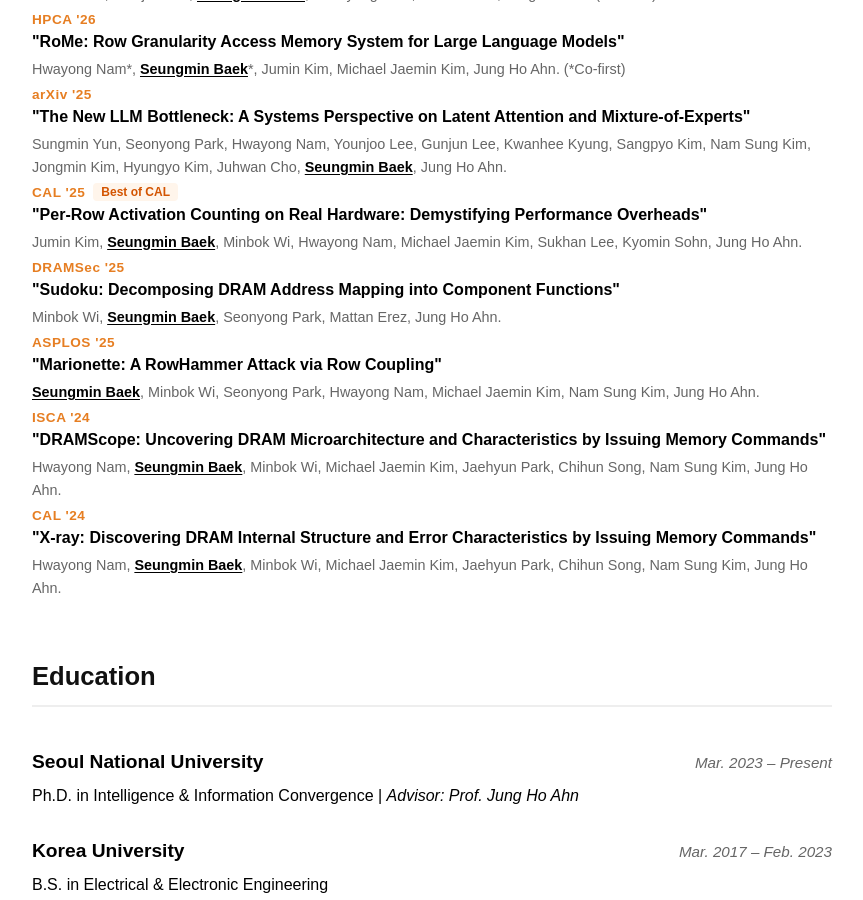
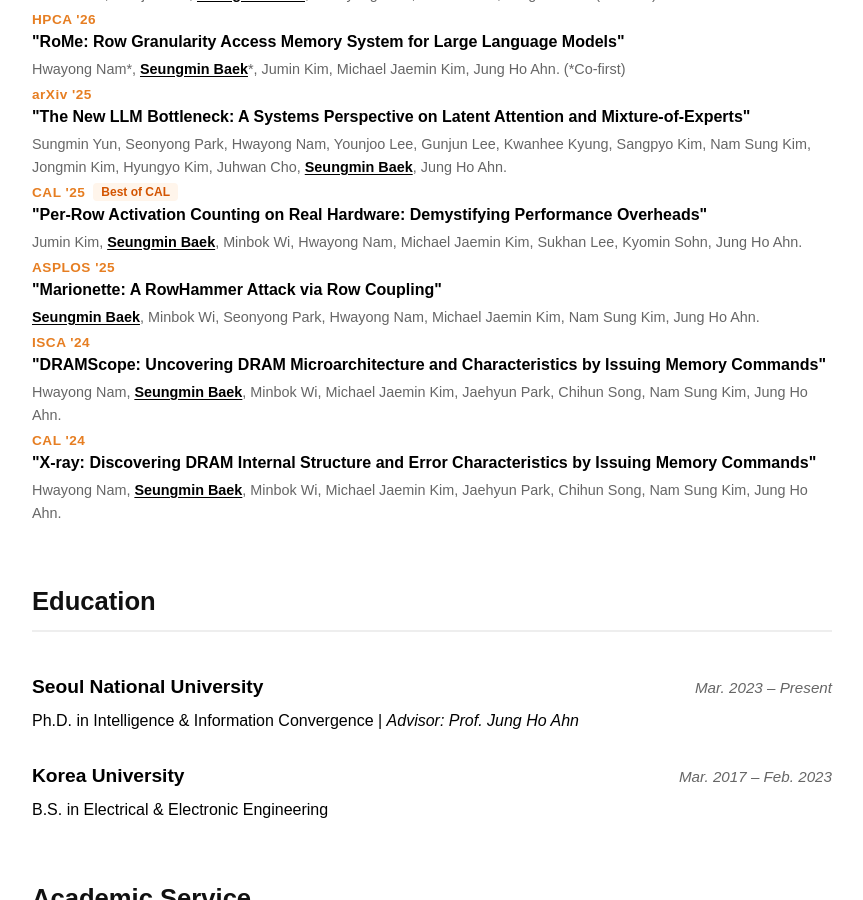
Before and after one commit to bsm1244/bsm1244.github.io, a Jekyll site: the page built from index.md, in a window 1280 px wide and 900 px high, scrolled down 1094 px. Shown: the whole window, without its empty margins (208-1071 px from the left). Built offline with Jekyll 4.4.1, drawn with Linux system fonts in a browser that asks for light colours.

Commit message:
exclude DRAMSec

```diff
--- a/index.md
+++ b/index.md
@@ -225,12 +225,6 @@ title: Seungmin Baek
 </div>
 
 <div class="pub-item">
-  <span class="pub-venue">DRAMSec '25</span>
-  <span class="pub-title">"Sudoku: Decomposing DRAM Address Mapping into Component Functions"</span>
-  <div class="pub-authors">Minbok Wi, <span class="me">Seungmin Baek</span>, Seonyong Park, Mattan Erez, Jung Ho Ahn.</div>
-</div>
-
-<div class="pub-item">
   <span class="pub-venue">ASPLOS '25</span>
   <span class="pub-title">"Marionette: A RowHammer Attack via Row Coupling"</span>
   <div class="pub-authors"><span class="me">Seungmin Baek</span>, Minbok Wi, Seonyong Park, Hwayong Nam, Michael Jaemin Kim, Nam Sung Kim, Jung Ho Ahn.</div>
```
